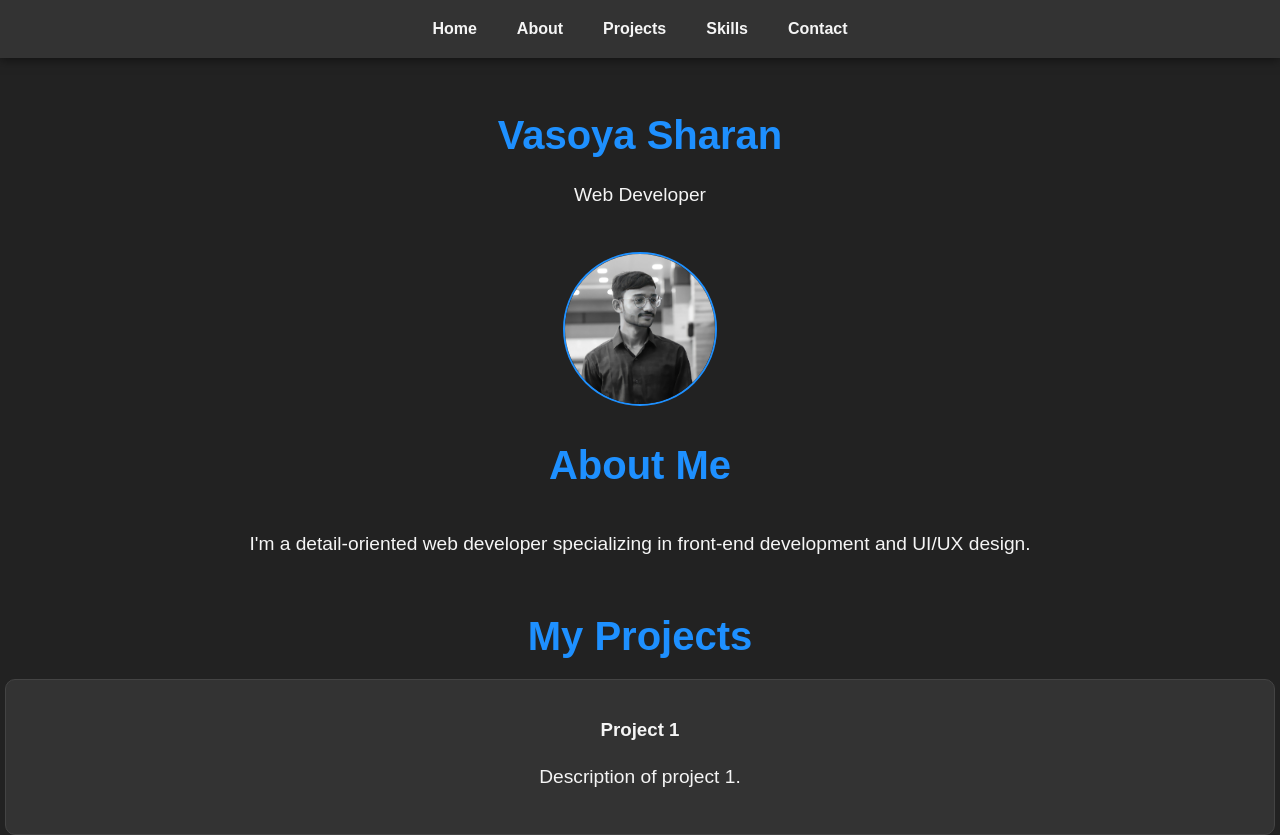
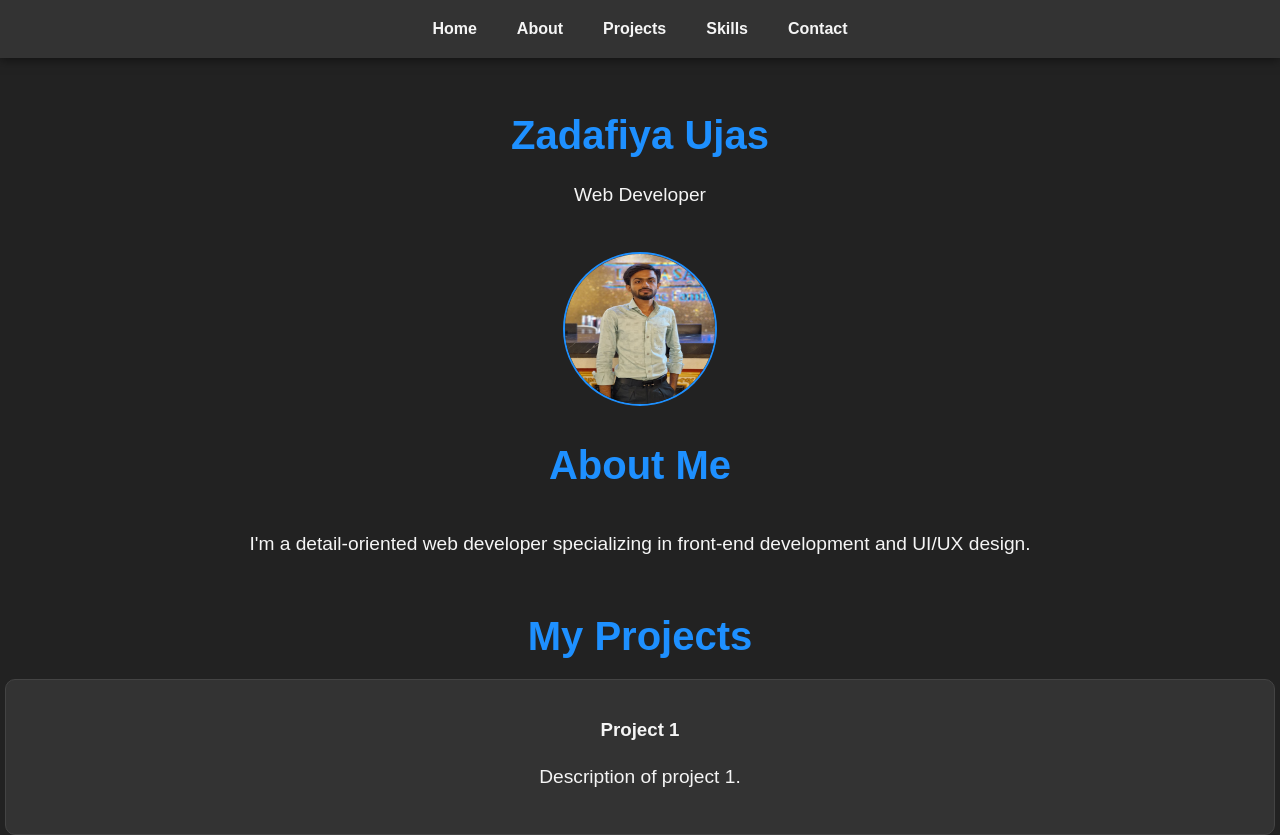
Before and after one commit to UJASZADAFIYA/portfolio, a plain HTML site: page index.html in a window 1280 px wide. Shown: the top 835 px of the page. Drawn offline with nearby package versions, Linux system fonts and the light colour scheme.

Commit message:
details updated

```diff
--- a/index.html
+++ b/index.html
@@ -22,9 +22,9 @@
 
   <main>
     <section id="home" class="section" data-aos="fade-in">
-      <h1>Vasoya Sharan</h1>
+      <h1>Zadafiya Ujas</h1>
       <p>Web Developer</p>
-      <img src="sharan1.jpg" alt="Profile Picture" class="profile-pic">
+      <img src="Ujas.jpg" alt="Profile Picture" class="profile-pic">
     </section>
     <section id="about" class="section" data-aos="fade-in">
       <h2>About Me</h2>
```
Also changed, not shown: Ujas.jpg (added), sharan1.jpg (deleted).
